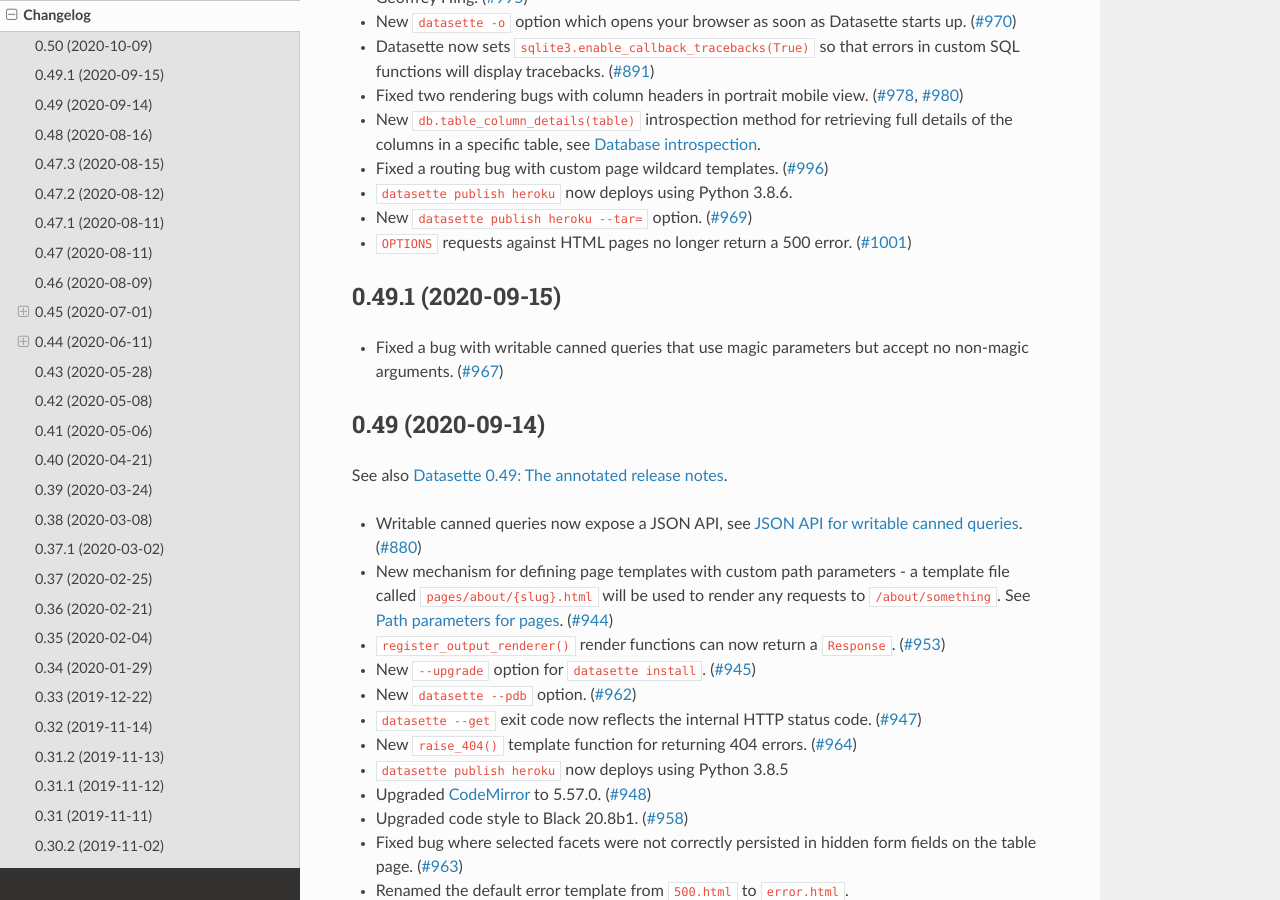
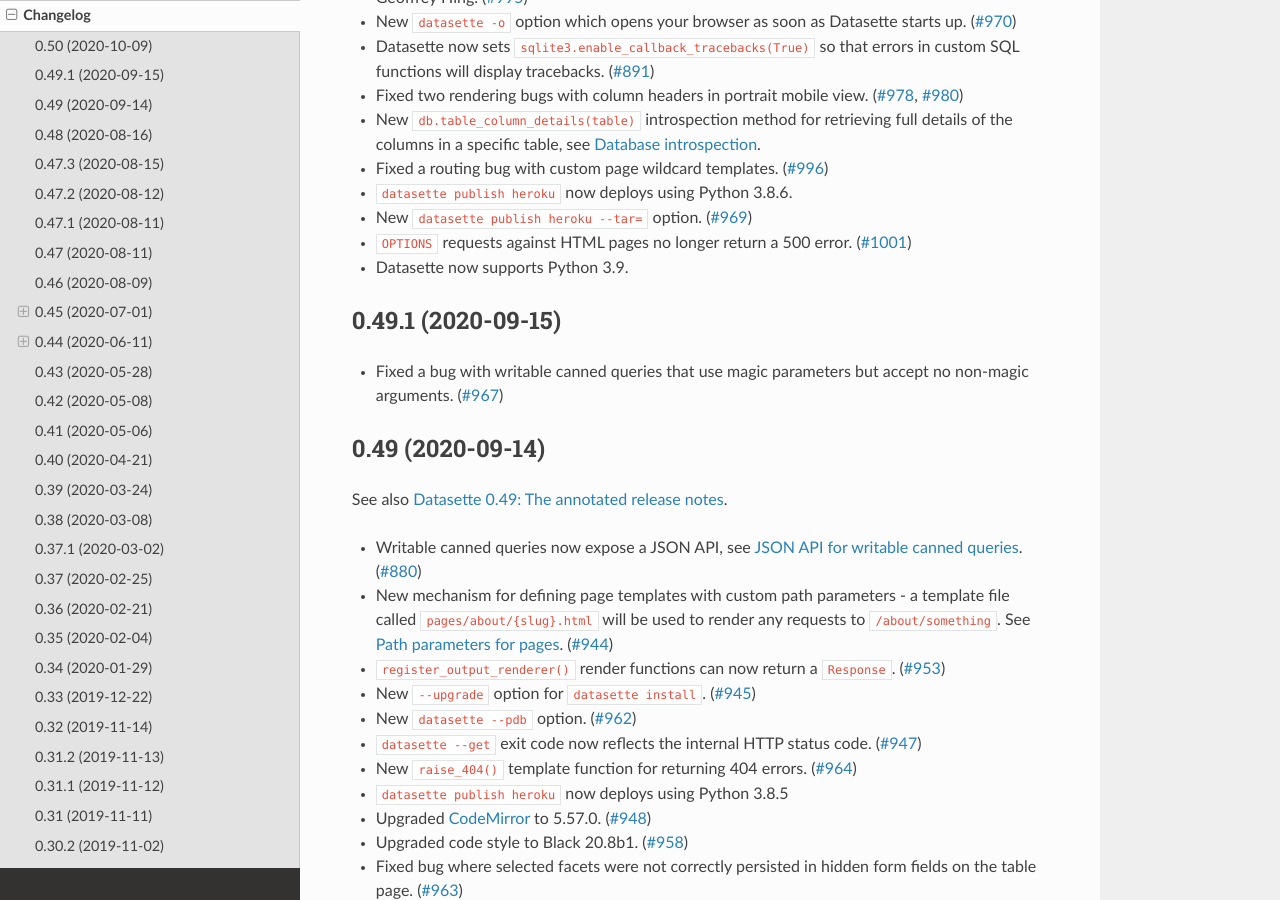
Before and after one commit to simonw/datasette, a Sphinx documentation site: the page built from docs/changelog.rst, in a window 1280 px wide and 900 px high, scrolled down 589 px. Built offline with Sphinx 7.4.7 and the Read the Docs theme 2.0.0, drawn with Linux system fonts in a browser that asks for light colours.

Commit message:
Datasette now supports Python 3.9

```diff
--- a/docs/changelog.rst
+++ b/docs/changelog.rst
@@ -26,6 +26,7 @@
 - ``datasette publish heroku`` now deploys using Python 3.8.6.
 - New ``datasette publish heroku --tar=`` option. (`#969 <https://github.com/simonw/datasette/issues/969>`__)
 - ``OPTIONS`` requests against HTML pages no longer return a 500 error. (`#1001 <https://github.com/simonw/datasette/issues/1001>`__)
+- Datasette now supports Python 3.9.
 
 .. _v0_49_1:
 
--- a/setup.py
+++ b/setup.py
@@ -84,6 +84,7 @@
         "Intended Audience :: End Users/Desktop",
         "Topic :: Database",
         "License :: OSI Approved :: Apache Software License",
+        "Programming Language :: Python :: 3.9",
         "Programming Language :: Python :: 3.8",
         "Programming Language :: Python :: 3.7",
         "Programming Language :: Python :: 3.6",
```
